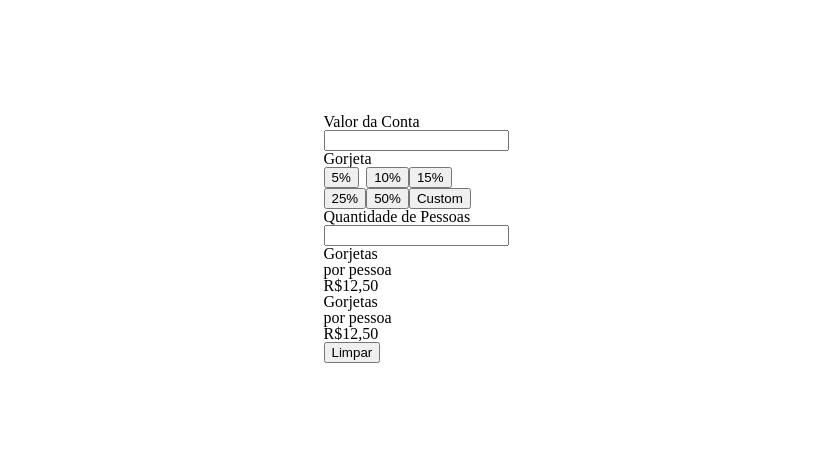
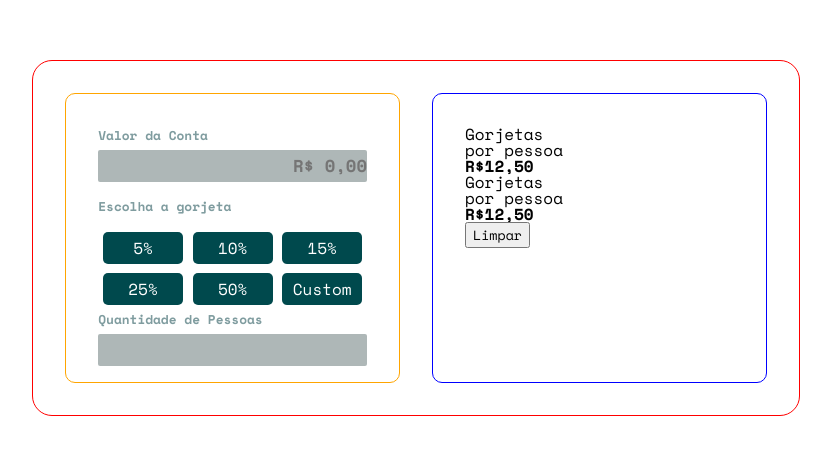
Before and after one commit to JeanLamego/CalculadoraDeGorgejetas, a plain HTML site: page index.html in a window 1280 px wide. Shown: the part 162-616 px from the top of the page, without its empty margins (224-1055 px from the left). Drawn offline with nearby package versions, Linux system fonts and the light colour scheme.

Commit message:
primeiro container finalizado

```diff
--- a/css/reset.css
+++ b/css/reset.css
@@ -20,7 +20,7 @@ time, mark, audio, video {
 	padding: 0;
 	border: 0;
 	font-size: 100%;
-	font: inherit;
+	/* font: inherit; */
 	vertical-align: baseline;
 }
 /* HTML5 display-role reset for older browsers */
--- a/css/style.css
+++ b/css/style.css
@@ -1,6 +1,69 @@
+*{
+    font-family: 'Space Mono', monospace;
+}
 body {
+
     display: flex;
     justify-content: center;
     align-items: center;
     height: 100vh;
 }
+.container-card{
+    border: 1px solid red;
+    border-radius: 20px;
+    display: grid;
+    grid-template-columns: 1fr 1fr;
+    gap: 2em;
+    width: auto;
+    height: auto;
+    margin: 0 auto;
+    padding: 2em;
+}
+
+
+.bill, .results{
+    border: 1px solid orange;
+    padding: 2em ;
+    border-radius: 10px;
+    height: 14em;
+}
+
+
+.results{
+
+    border: 1px solid blue;
+
+
+}
+.bill-title,.tip-title,.number-of-people-title{
+    font-size: .8em;
+    font-weight: 700;
+    color: hsl(184, 14%, 56%);
+    margin: 1em 0;
+
+}
+.bill-input, .number-of-people-input{
+    border:none;
+    border-radius: 2px;
+    background:hsl(180, 6%, 70%);
+    width: 100%;
+    text-align: right;
+    margin: .4em 0;
+    padding:.2em 0;
+    font-weight: 700;
+    font-size: 1.08em;
+    color: hsl(183, 100%, 15%);
+}
+.tip-buttons{
+    background: hsl(183, 100%, 15%);
+    color: white;
+    width: 100%;
+    border-radius: 5px;
+    border: none;
+    width: 5em;
+    height: 2em;
+    margin: .3em;
+    font-size: 1em;
+    outline: none;
+
+}
--- a/index.html
+++ b/index.html
@@ -4,6 +4,10 @@
     <meta charset="UTF-8">
     <meta http-equiv="X-UA-Compatible" content="IE=edge">
     <meta name="viewport" content="width=device-width, initial-scale=1.0">
+    <link rel="preconnect" href="https://fonts.googleapis.com">
+    <link rel="preconnect" href="https://fonts.gstatic.com" crossorigin>
+    <link href="https://fonts.googleapis.com/css2?family=Space+Mono:wght@400;700&display=swap" rel="stylesheet">
+
     <link rel="stylesheet" href="./css/style.css">
     <link rel="stylesheet" href="./css/reset.css">
 
@@ -13,12 +17,12 @@
     <div class="container-card">
         <div class="input-informations">
             <div class="bill">
-                <label for="bill">Valor da Conta</label><br>
-                <input type="text" id="bill" class="bill-title">
+                <label for="bill" class="bill-title">Valor da Conta</label><br>
+                <input type="text" id="bill" class="bill-input" placeholder="R$ 0,00">
 
                 <div class="tip-selector">
                     <table>
-                        <h1>Gorjeta</h1>
+                        <p class="tip-title">Escolha a gorjeta</p>
                         <tr>
                             <td><button class="tip-buttons">5%</button></td>
                             <td><button class="tip-buttons">10%</button></td>
@@ -31,13 +35,12 @@
                             </tr>
                         </table>
                     </div>
-                    <label for="number-of-people">Quantidade de Pessoas</label><br>
-                    <input type="text" id="number-of-people" class="number-of-people-title">
-
+                    <label for="number-of-people" class="number-of-people-title">Quantidade de Pessoas</label><br>
+                    <input type="text" id="number-of-people" class="number-of-people-input">
                 </div>
 
             </div>
-            <div class="results-informations">
+            <div class="results">
                 <div class="tip-amount">
                     <p class="tip-amount-title">Gorjetas<br>por pessoa</p>
                     <h2 class="tip-amount-result">R$12,50</h2>
@@ -50,8 +53,8 @@
             </div>
 
         </div>
-
-    </body>
+    </div>
+</body>
 
     <script src="./js/main.js"></script>
     </html>
```
Also changed, not shown: 1 other file.
